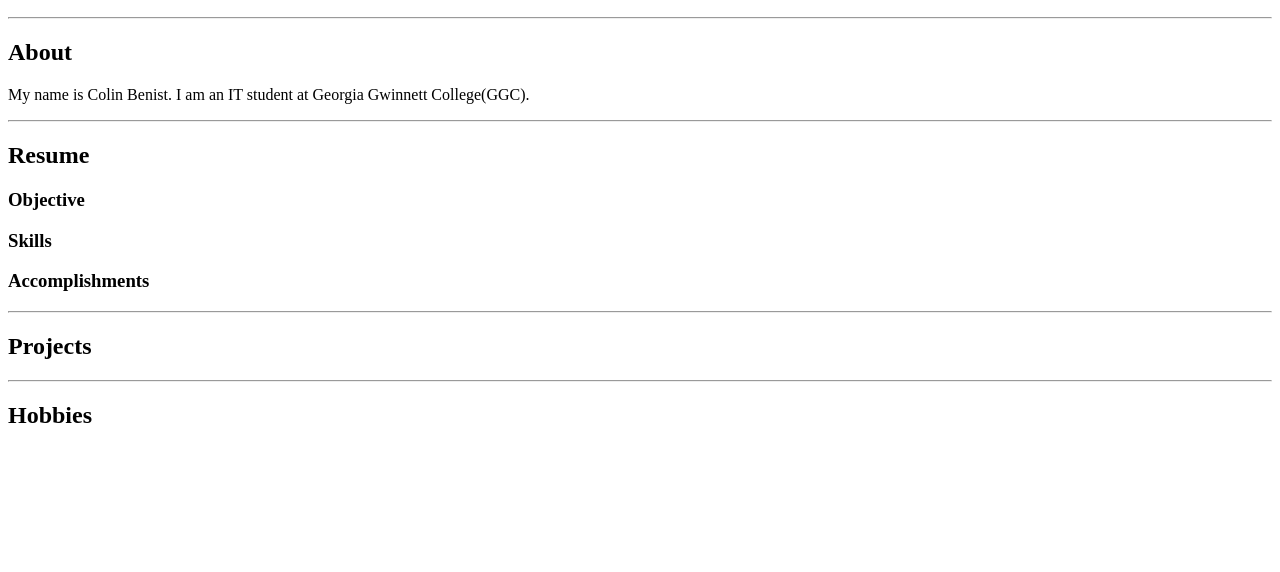
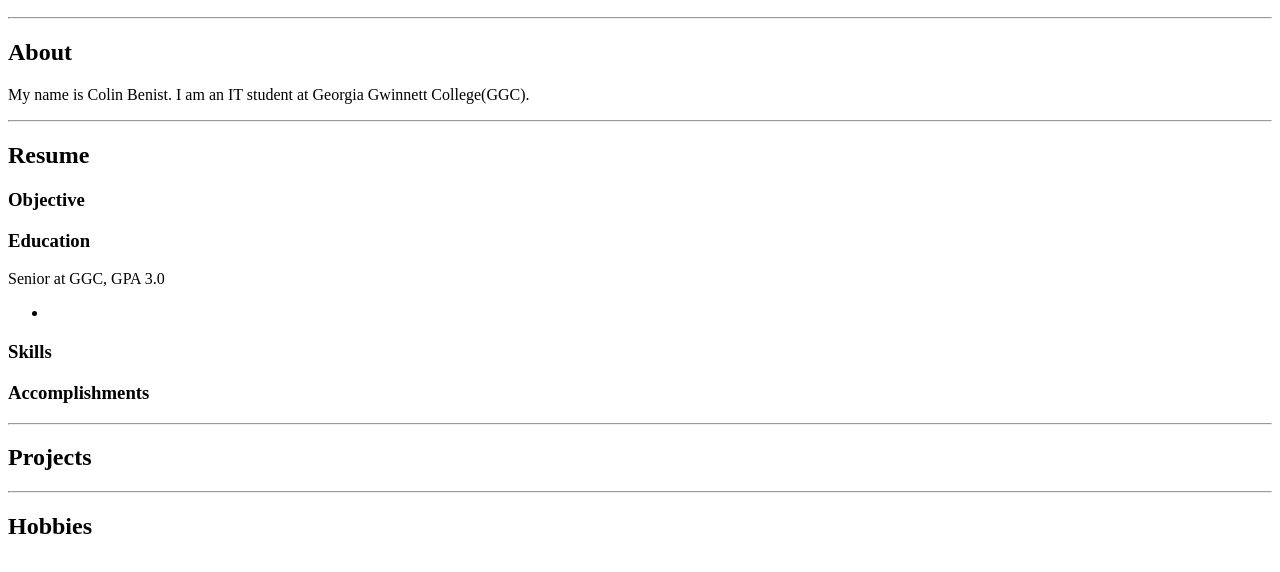
Before and after one commit to cbenist/cbenist.github.io, a plain HTML site: page index.html in a window 1280 px wide. Shown: the part 96-668 px from the top of the page. Drawn offline with Linux system fonts and the light colour scheme.

Commit message:
updated education

```diff
--- a/index.html
+++ b/index.html
@@ -14,6 +14,11 @@
 <h2>Resume</h2>
 <h3>Objective</h3>
 <p></p>
+<h3>Education</h3>
+<p>Senior at GGC, GPA 3.0</p>
+<ul>
+    <li></li>
+</ul>
 <h3>Skills</h3>
 <p></p>
 <h3>Accomplishments</h3>
```
